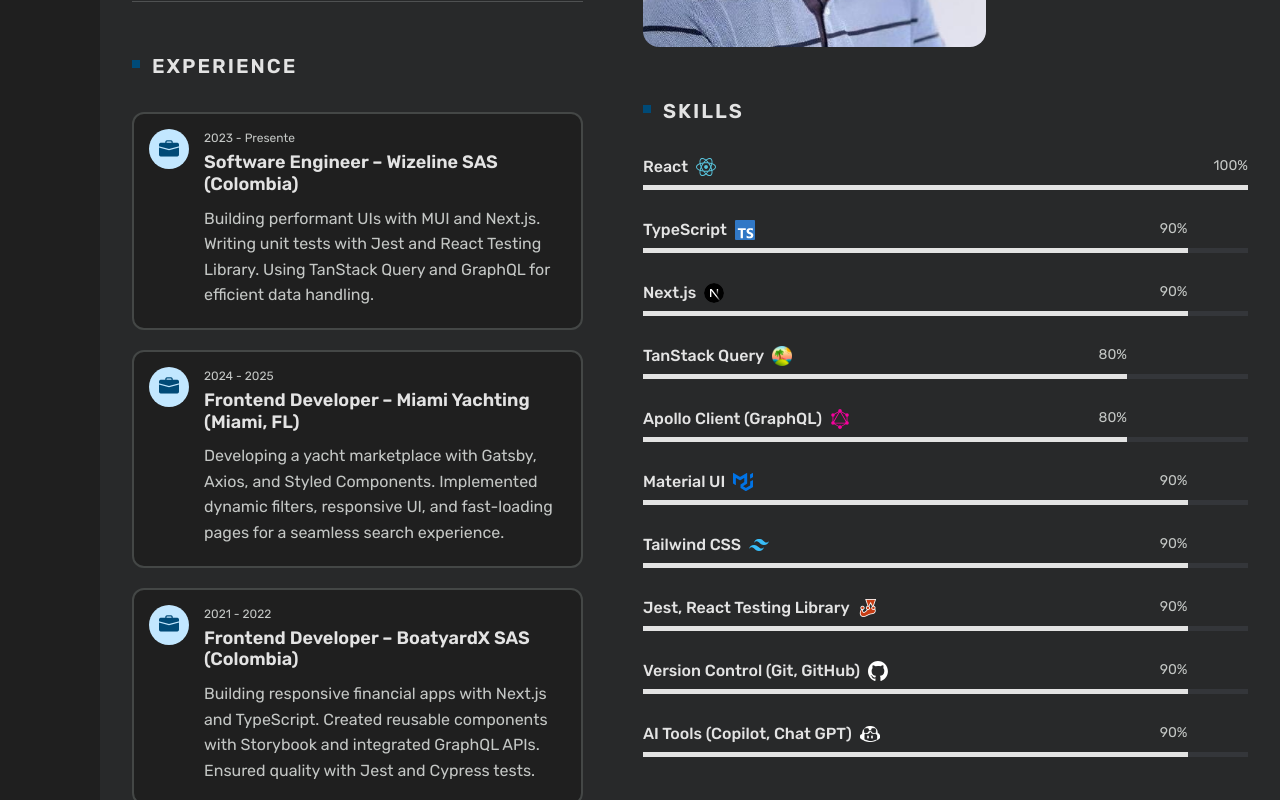
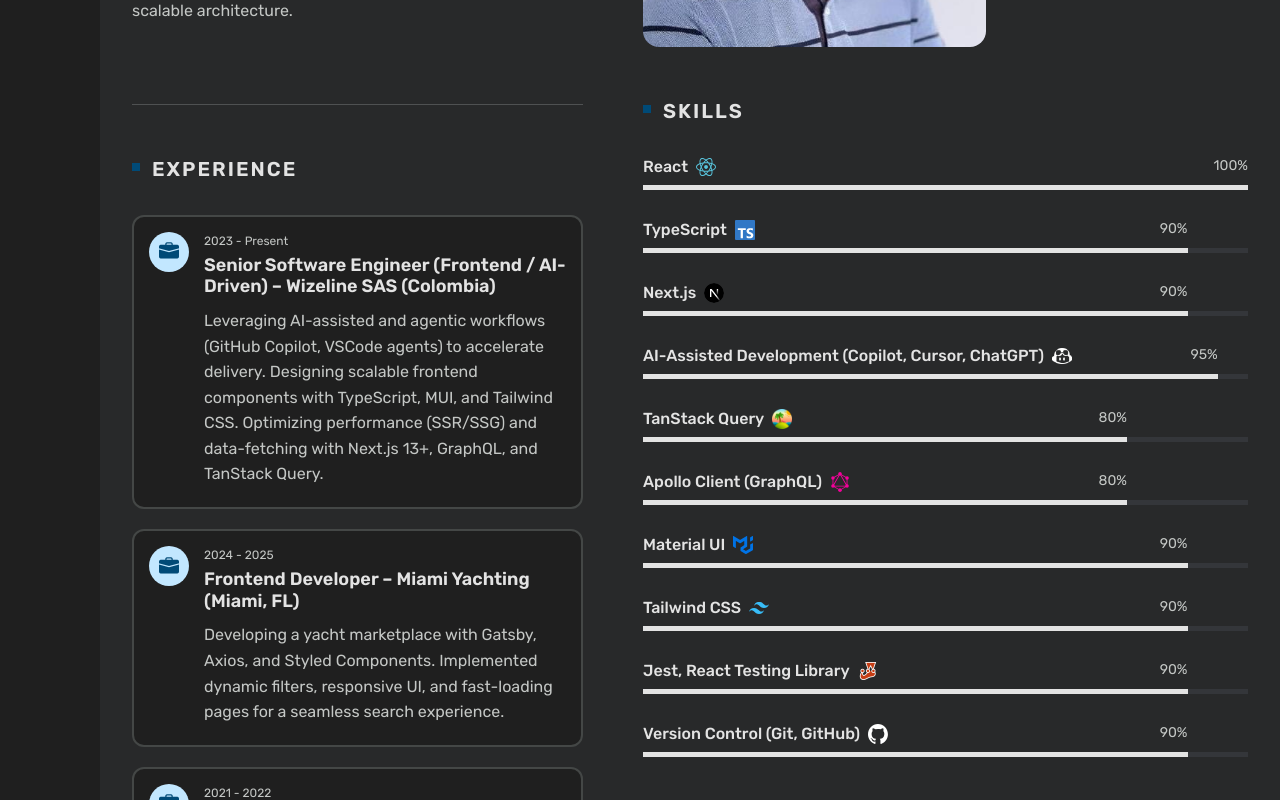
Before and after one commit to MrLapa/portfolio-carlos, a Next.js app: page / in a window 1280 px wide. Shown: the part 1220-2020 px from the top of the page. Built offline with nearby package versions, Linux system fonts and the light colour scheme.

Commit message:
F-35: update about section with AI-driven background, skills, and experience

```diff
--- a/src/i18n/locales/en.json
+++ b/src/i18n/locales/en.json
@@ -8,7 +8,7 @@
   },
   "about": {
     "title": "About Me",
-    "background": "I'm a Software Engineer with 9 years of experience building high-quality web applications, specializing in React, TypeScript, and front-end technologies. I thrive in agile teams, write clean, maintainable code, and focus on crafting smooth, user-friendly experiences. I also leverage AI tools like ChatGPT and GitHub Copilot to boost productivity and explore creative solutions.",
+    "background": "AI-Driven Senior Software Engineer with 9+ years of experience building and scaling modern web applications, specializing in React, Next.js, and TypeScript. I leverage AI-assisted development and autonomous agents to accelerate delivery, improve code quality, and support architectural decisions. Beyond manual implementation, I orchestrate AI-driven workflows for task decomposition, code generation, and large-scale refactoring — while ensuring alignment with clean code principles and scalable architecture.",
     "experience": "Experience",
     "mail": "Mail Me",
     "resume": "Resume",
@@ -17,10 +17,10 @@
     "experiences": [
       {
         "company": "Wizeline SAS",
-        "position": "Software Engineer",
+        "position": "Senior Software Engineer (Frontend / AI-Driven)",
         "startDate": "2023",
-        "endDate": "Presente",
-        "description": "Building performant UIs with MUI and Next.js. Writing unit tests with Jest and React Testing Library. Using TanStack Query and GraphQL for efficient data handling.",
+        "endDate": "Present",
+        "description": "Leveraging AI-assisted and agentic workflows (GitHub Copilot, VSCode agents) to accelerate delivery. Designing scalable frontend components with TypeScript, MUI, and Tailwind CSS. Optimizing performance (SSR/SSG) and data-fetching with Next.js 13+, GraphQL, and TanStack Query.",
         "location": "Colombia"
       },
       {
--- a/src/i18n/locales/es.json
+++ b/src/i18n/locales/es.json
@@ -8,7 +8,7 @@
   },
   "about": {
     "title": "Sobre mí",
-    "background": "Ingeniero de Software con 9 años de experiencia construyendo aplicaciones web de alta calidad, especializado en React, TypeScript, y tecnologías front-end. Prospero en equipos ágiles, escribo código limpio y mantenible, y me centro en crear experiencias fluidas y fáciles de usar. También aprovecho herramientas de IA como ChatGPT y GitHub Copilot para aumentar la productividad y explorar soluciones creativas.",
+    "background": "Ingeniero de Software Senior impulsado por IA con más de 9 años de experiencia construyendo y escalando aplicaciones web modernas, especializado en React, Next.js y TypeScript. Aprovecho el desarrollo asistido por IA y agentes autónomos para acelerar entregas, mejorar la calidad del código y apoyar decisiones arquitectónicas. Más allá de la implementación manual, orquesto flujos de trabajo impulsados por IA para descomposición de tareas, generación de código y refactorización a gran escala — asegurando alineación con principios de código limpio y arquitectura escalable.",
     "experience": "Experiencia",
     "mail": "Contáctame",
     "resume": "Currículum",
@@ -17,10 +17,10 @@
     "experiences": [
       {
         "company": "Wizeline SAS",
-        "position": "Software Engineer",
+        "position": "Senior Software Engineer (Frontend / AI-Driven)",
         "startDate": "2023",
         "endDate": "Presente",
-        "description": "Construcción interfaces de usuario de alto rendimiento con MUI y Next.js. Creación de pruebas unitarias con Jest y React Testing Library. Uso de TanStack Query y GraphQL para el manejo eficiente de datos.",
+        "description": "Aprovechando flujos de trabajo asistidos por IA y agénticos (GitHub Copilot, agentes VSCode) para acelerar entregas. Diseñando componentes frontend escalables con TypeScript, MUI y Tailwind CSS. Optimizando rendimiento (SSR/SSG) y obtención de datos con Next.js 13+, GraphQL y TanStack Query.",
         "location": "Colombia"
       },
       {
--- a/src/screens/About/index.tsx
+++ b/src/screens/About/index.tsx
@@ -15,6 +15,11 @@ const skills = [
   { name: "React", value: 100, icon: "/assets/img/stack-icons/react.svg" },
   { name: "TypeScript", value: 90, icon: "/assets/img/stack-icons/ts.svg" },
   { name: "Next.js", value: 90, icon: "/assets/img/stack-icons/nextjs.svg" },
+  {
+    name: "AI-Assisted Development (Copilot, Cursor, ChatGPT)",
+    value: 95,
+    icon: "/assets/img/stack-icons/copilot.png",
+  },
   {
     name: "TanStack Query",
     value: 80,
@@ -40,11 +45,6 @@ const skills = [
     name: "Version Control (Git, GitHub)",
     value: 90,
     icon: "/assets/img/stack-icons/github.svg",
-  },
-  {
-    name: "AI Tools (Copilot, Chat GPT)",
-    value: 90,
-    icon: "/assets/img/stack-icons/copilot.png",
   },
 ]
 
@@ -127,7 +127,7 @@ const About = () => {
                       <div className="a-text">
                         <a
                           className="text-reset stretched-link"
-                          href="/docs/carlos-garcia-frontend-resume-2025.pdf"
+                          href="/docs/carlos-garcia-frontend-resume.pdf"
                           target="_blank"
                         >
                           {t("about.resume")}
```
Also changed, not shown: 3 other files (tests, documents, lock files or other folders).
